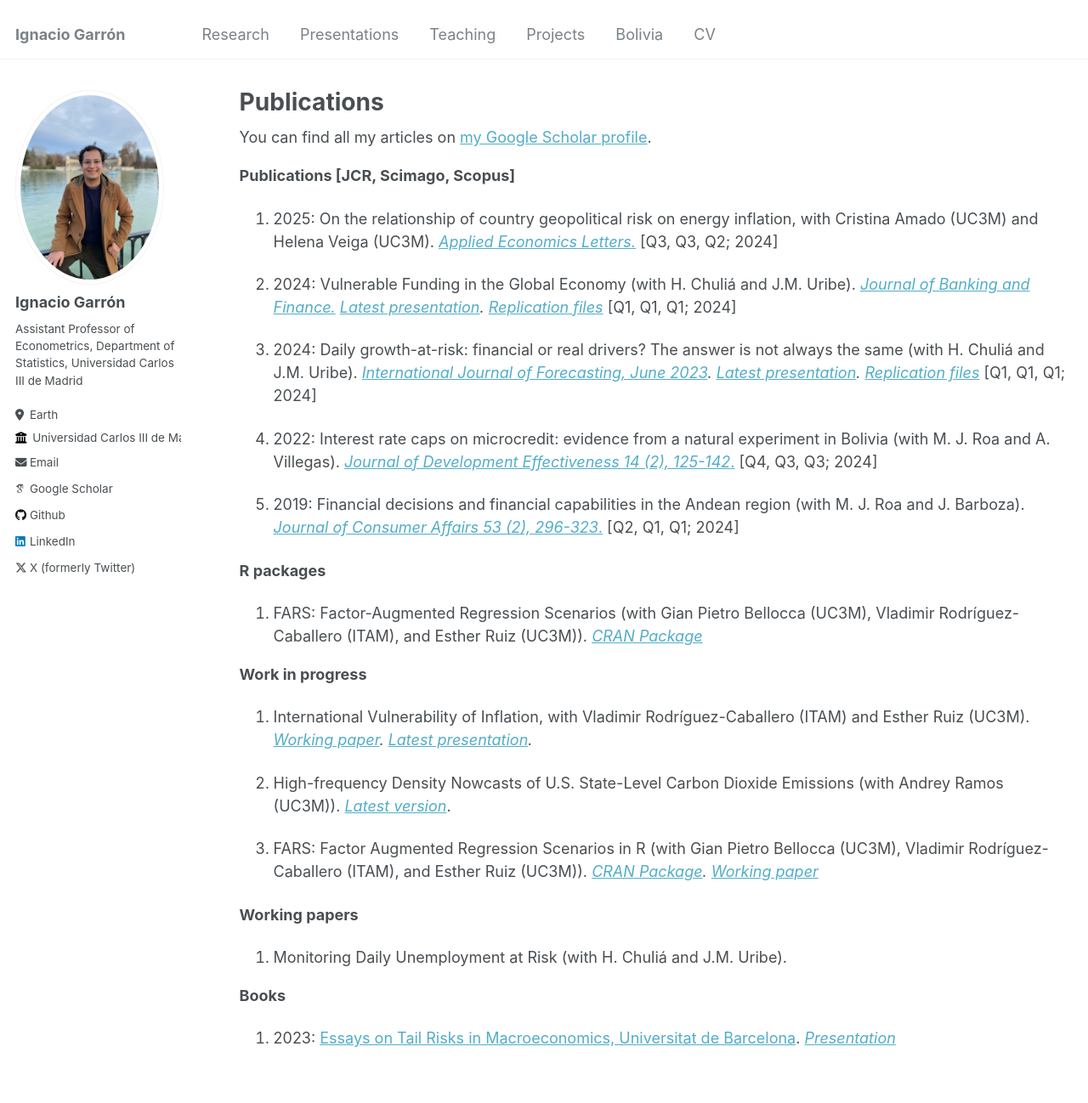
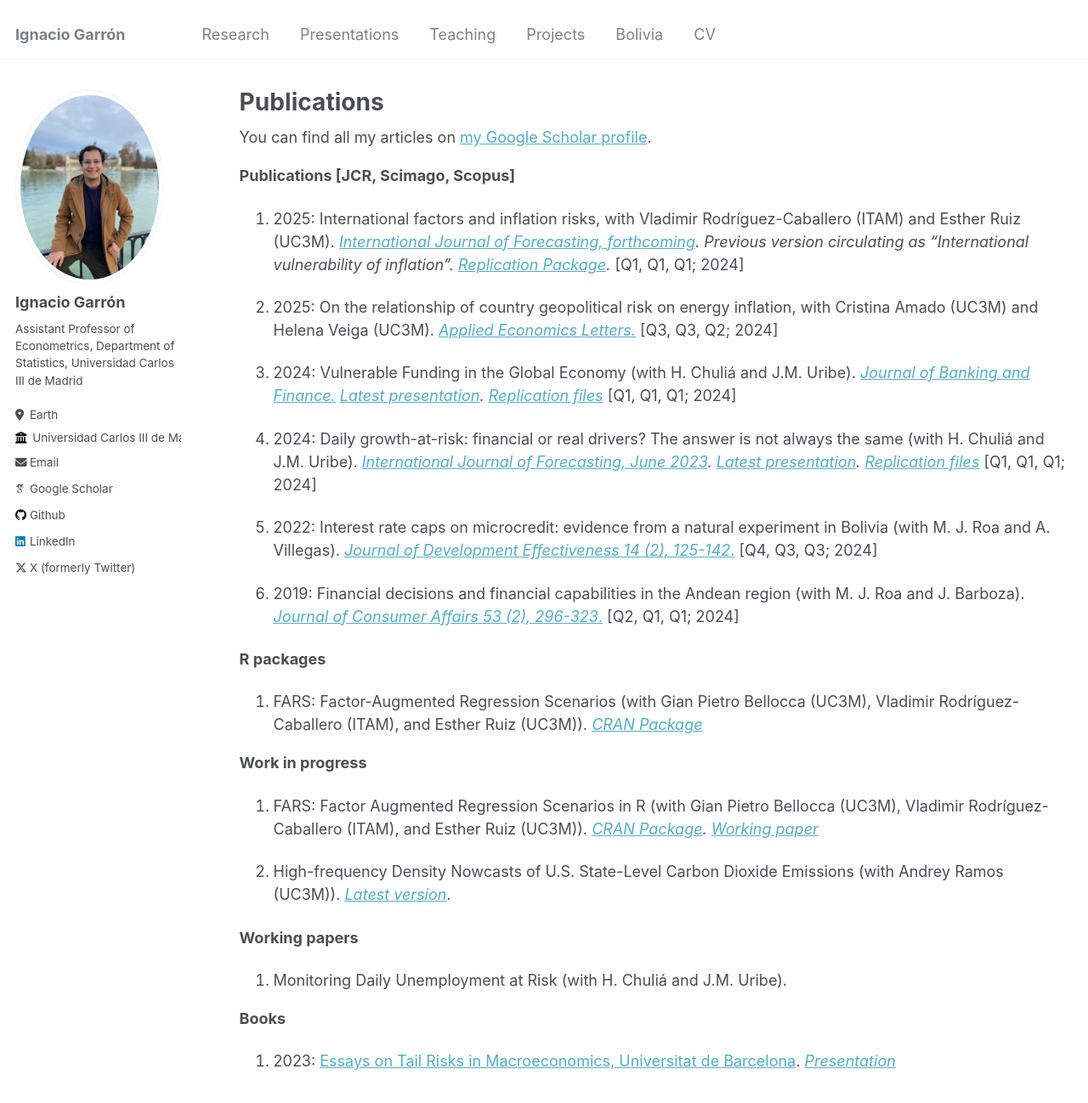
Before and after one commit to IgnacioGarron/IgnacioGarron.github.io, a Jekyll site: the page built from _pages/publications.md, in a window 1280 px wide and 1400 px high. Shown: the top 1298 px of the window at 85% size. Built offline with Jekyll 4.4.1, drawn with Linux system fonts in a browser that asks for light colours; some web fonts are replaced.

Commit message:
Update publications.md

```diff
--- a/_pages/publications.md
+++ b/_pages/publications.md
@@ -12,12 +12,13 @@ author_profile: true
 
 **Publications [JCR, Scimago, Scopus]**
 
+6. 2025: International factors and inflation risks, with Vladimir Rodríguez-Caballero (ITAM) and Esther Ruiz (UC3M). *[International Journal of Forecasting, forthcoming](https://arxiv.org/pdf/2410.20628). Previous version circulating as "International vulnerability of inflation". [Replication Package](https://github.com/IgnacioGarron/replication_ijf_int_inflation_factors_risks).* [Q1, Q1, Q1; 2024]
+
 5. 2025: On the relationship of country geopolitical risk on energy inflation, with Cristina Amado (UC3M) and Helena Veiga (UC3M). *[Applied Economics Letters.](https://www.tandfonline.com/doi/full/10.1080/13504851.2025.2547098?scroll=top&needAccess=true)* [Q3, Q3, Q2; 2024]
 
 4. 2024: Vulnerable Funding in the Global Economy (with H. Chuliá and J.M. Uribe). *[Journal of Banking and Finance.](https://www.sciencedirect.com/science/article/pii/S0378426624002280) [Latest presentation](/files/VulnerableFunding_latest.pdf). [Replication files](https://github.com/IgnacioGarron/Vulnerable-Funding-RR2)* [Q1, Q1, Q1; 2024]
 
-3. 2024: Daily growth-at-risk: financial or real drivers? The answer is not always the same (with H. Chuliá and J.M. Uribe). *[International Journal of Forecasting, June 2023](https://www.sciencedirect.com/science/article/pii/S0169207023000511). [Latest presentation](/files/Chapter_2_presentation.pdf). [Replication files](https://github.com/IgnacioGarron/Daily-GaR)* [Q1, Q1,
-Q1; 2024]
+3. 2024: Daily growth-at-risk: financial or real drivers? The answer is not always the same (with H. Chuliá and J.M. Uribe). *[International Journal of Forecasting, June 2023](https://www.sciencedirect.com/science/article/pii/S0169207023000511). [Latest presentation](/files/Chapter_2_presentation.pdf). [Replication files](https://github.com/IgnacioGarron/Daily-GaR)* [Q1, Q1, Q1; 2024]
 
 2. 2022: Interest rate caps on microcredit: evidence from a natural experiment in Bolivia (with M. J. Roa and A. Villegas). [*Journal of Development Effectiveness 14 (2), 125-142*.](https://www.tandfonline.com/doi/abs/10.1080/19439342.2021.1968934) [Q4, Q3,
 Q3; 2024]
@@ -31,11 +32,9 @@ Q1; 2024]
 
 **Work in progress**
 
-3. International Vulnerability of Inflation, with Vladimir Rodríguez-Caballero (ITAM) and Esther Ruiz (UC3M). *[Working paper](https://arxiv.org/pdf/2410.20628). [Latest presentation](/files/Internalsemminar2025IGV.pdf).*
+2. FARS: Factor Augmented Regression Scenarios in R (with Gian Pietro Bellocca (UC3M), Vladimir Rodríguez-Caballero (ITAM), and Esther Ruiz (UC3M)). *[CRAN Package](https://cran.r-project.org/web/packages/FARS/index.html). [Working paper](https://arxiv.org/pdf/2507.10679)*
 
-2. High-frequency Density Nowcasts of U.S. State-Level Carbon Dioxide Emissions (with Andrey Ramos (UC3M)). *[Latest version](https://arxiv.org/abs/2501.03380)*.
-
-1. FARS: Factor Augmented Regression Scenarios in R (with Gian Pietro Bellocca (UC3M), Vladimir Rodríguez-Caballero (ITAM), and Esther Ruiz (UC3M)). *[CRAN Package](https://cran.r-project.org/web/packages/FARS/index.html). [Working paper](https://arxiv.org/pdf/2507.10679)*
+1. High-frequency Density Nowcasts of U.S. State-Level Carbon Dioxide Emissions (with Andrey Ramos (UC3M)). *[Latest version](https://arxiv.org/abs/2501.03380)*.
 
 **Working papers**
 
```
